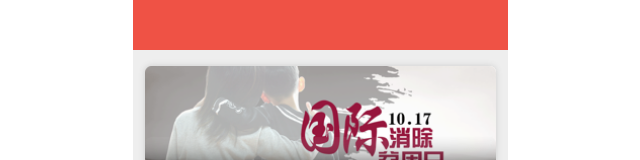
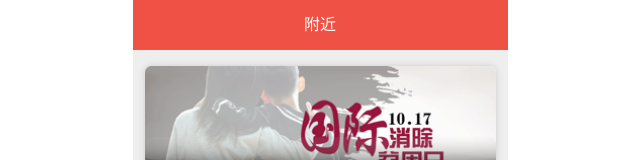
Before and after one commit to huaichaow/epam-code4good, a Vue app: page /about in a window 1280 px wide. Shown: the top 160 px of the page, without its empty margins (320-960 px from the left). Built offline with nearby package versions, Linux system fonts and the light colour scheme.

Commit message:
fix nav and header covered by content in about page

```diff
--- a/src/App.sass
+++ b/src/App.sass
@@ -25,6 +25,7 @@ input
     height: $nav-height
     line-height: $nav-height
     position: fixed
+    z-index: 99
     top: 0
     left: 0
     .center-fixed
@@ -34,6 +35,8 @@ input
     padding-bottom: $foot-height
     height: 100%
     min-height: 100%
+    position: relative
+    z-index: 1
   #foot
     position: fixed
     left: 0
@@ -41,6 +44,7 @@ input
     width: 100%
     height: $foot-height
     display: flex
+    z-index: 99
     .center-fixed
       background-color: #f8f8f8
       border-top: 1px solid #ccc
--- a/src/views/About.sass
+++ b/src/views/About.sass
@@ -6,13 +6,13 @@ img
     display: block
     background: #fff
     box-shadow: 0 0 6px #ccc
-    border-radius: 6px;
+    border-radius: 6px
     margin: 1em 0
     .ibox-content
       position: relative
       color: #fff
       .ibox-img
-        widows: 100%
+        width: 100%
         img
           width: 100%
       .ibox-text
--- a/src/views/About.vue
+++ b/src/views/About.vue
@@ -62,4 +62,16 @@
     </div>
   </div>
 </template>
+
+<script>
+export default {
+  name: 'about',
+  data() {
+    return {
+      title: '附近'
+    }
+  }
+}
+</script>
+
 <style lang="sass" scoped src="./About.sass"></style>
```
